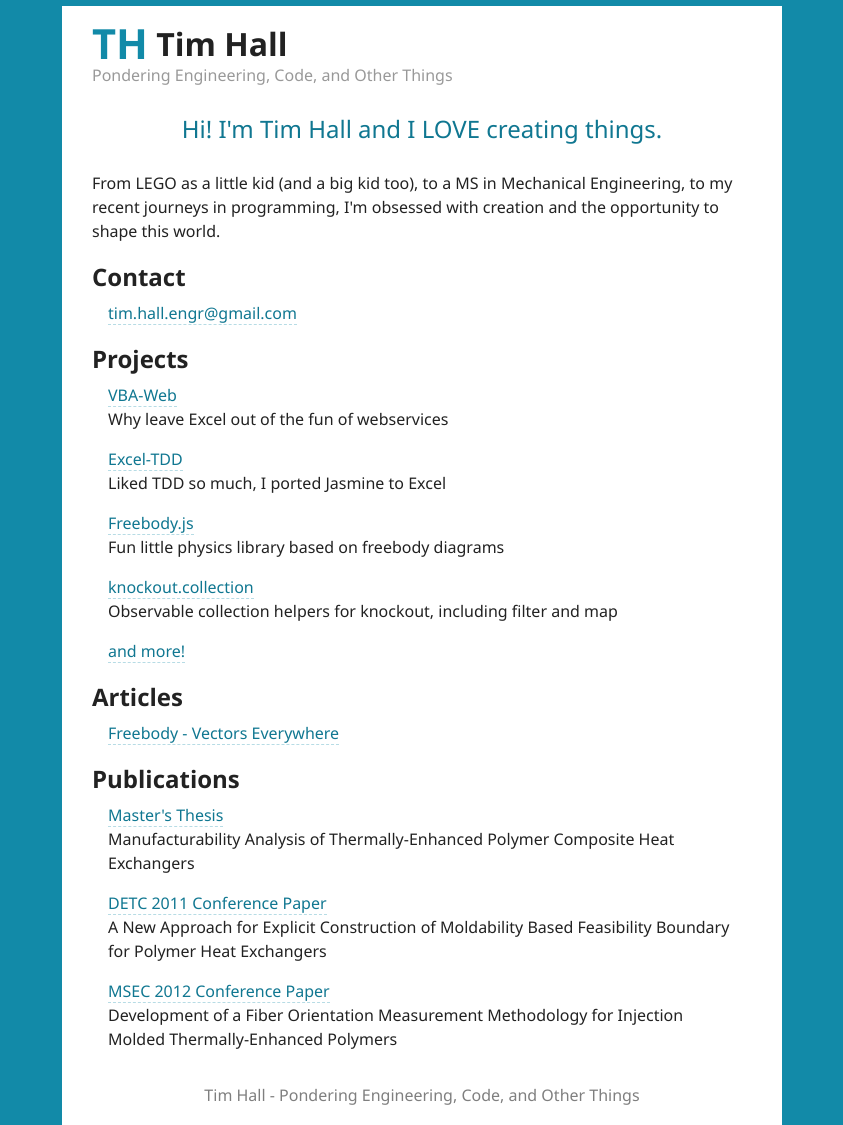
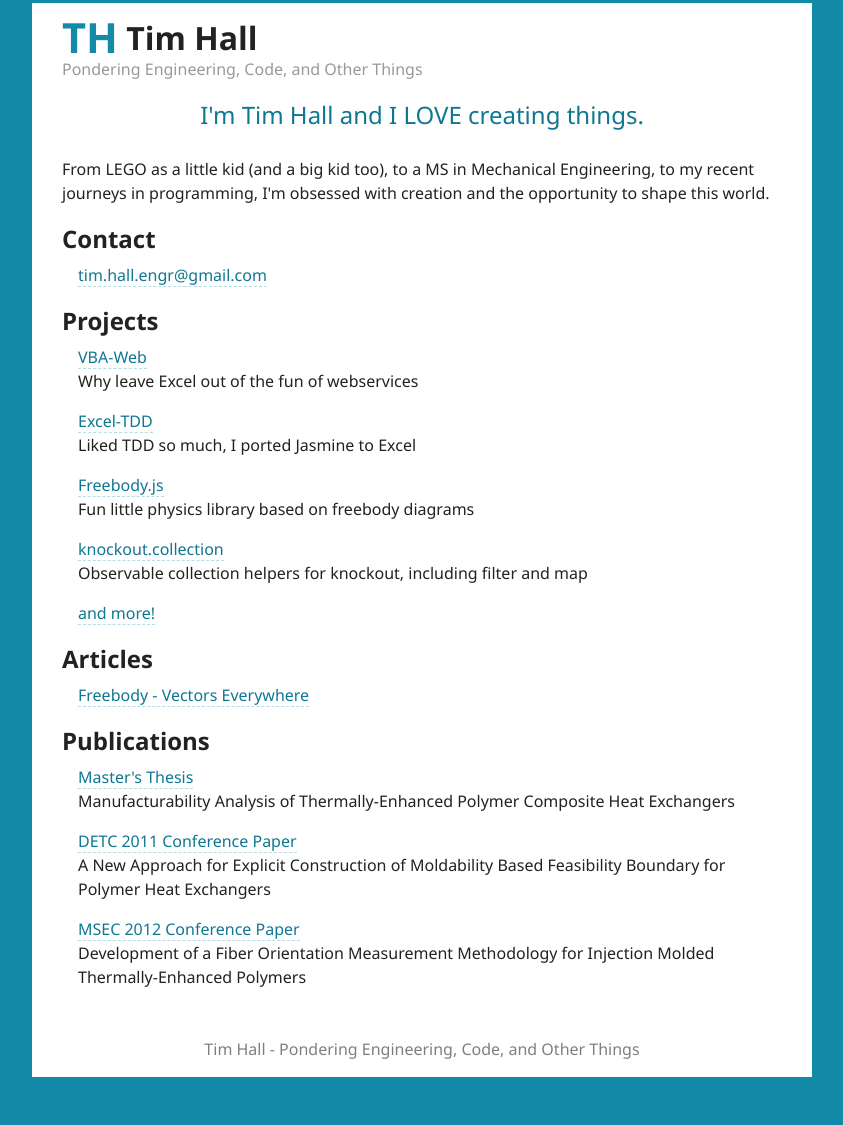
Before and after one commit to timhall/timhall.github.io, a Jekyll site: the page built from index.html, in a window 1280 px wide. Shown: the whole page, without its empty margins (218-1061 px from the left). Built offline with Jekyll 4.4.1, drawn with Linux system fonts in a browser that asks for light colours; Markdown is read by kramdown in place of the engine named in the settings; after the commit the page ends 1080 px from its top, so only the background shows below that.

Commit message:
Updates
- Update layout and styling
- Add timeline
- Remove old code

```diff
--- /dev/null
+++ b/_css/_article.scss
@@ -0,0 +1,67 @@
+// Article
+// ----------------------------------------------------- //
+
+.article-header {
+  @extend .container;
+
+  margin-top: 0.2em;
+  padding-top: 10px;
+  padding-bottom: 1em;
+  background-color: #fff;
+}
+
+.article-title {
+  margin: 0;
+}
+
+.logo {
+  color: $primary-color;
+  font-size: 1.3em;
+  font-weight: bold;
+  text-decoration: none;
+  position: relative;
+  top: 3px;
+  border: none;
+
+  &:hover {
+    color: lighten($primary-color, 3%);
+    border: none;
+  }
+}
+
+.article-meta {
+  color: #999;
+}
+
+.content {
+  @extend .container;
+  @extend .clearfix;
+
+  background: #fff;
+
+  & > p:first-child, & > h1:first-child, & > h2:first-child {
+    margin-top: 0;
+  }
+  & > p:last-child, & > ul:last-child, & > ol:last-child {
+    margin-bottom: 0;
+  }
+}
+
+.article-footer {
+  @extend .container;
+  padding-top: 2em;
+  margin-bottom: 0.2em;
+  padding-bottom: 1em;
+  text-align: center;
+  color: darken(#b2b2b2, 20%);
+  background-color: #fff;
+}
+
+// Media
+// ----------------------------------------------------- //
+
+@media only screen and (max-width: 45em) {
+  .article-title {
+    font-size: 1.6em;
+  }
+}
--- /dev/null
+++ b/_css/_base.scss
@@ -0,0 +1,98 @@
+// Base
+// ----------------------------------------------------- //
+
+html {
+  background: $primary-color;
+}
+
+body {
+  -webkit-font-smoothing: antialiased;
+  overflow-y: scroll;
+  line-height: 1.5;
+  font-family: "Segoe UI", "Helvetica Neue", sans-serif;
+}
+
+a {
+  color: darken($primary-color, 5%);
+  text-decoration: none;
+  border-bottom: dashed 1px;
+  border-color: rgb(18, 138, 168);
+  border-color: rgba(18, 138, 168, 0.3);
+
+  &:hover {
+    border-bottom-style: solid;
+  }
+}
+
+h1, h2, h3, h4, h5, h6 {
+  line-height: 1.05;
+  margin: 0.9em 0 0 0;
+}
+
+ol, ul {
+  padding: 0 0 0 2em;
+}
+
+code {
+  font-family: Consolas, "Liberation Mono", Menlo, Courier, monospace;
+  padding: 0.1em 0.3em;
+  margin: 0;
+  background-color: rgba(0, 0, 0, 0.03);
+  border-radius: 3px;
+  font-size: 0.9em;
+
+  &.has-jax {
+    padding: 0;
+    background-color: none;
+  }
+}
+
+pre {
+  border-left: solid 2px #eee;
+  padding: 5px 0 5px 10px;
+  max-width: 50em;
+  line-height: 1.4em;
+  word-wrap: normal;
+  overflow: auto;
+
+  & > code {
+    padding: 0;
+    margin: 0;
+    background: none;
+    border-radius: 0;
+    font-size: 0.85em;
+    white-space: pre;
+  }
+
+  .hll {
+    background-color: fade-out($primary-color, 0.93);
+    display: block;
+    margin-left: -10px;
+    padding-left: 10px;
+  }
+}
+
+.container {
+  position: relative;
+  margin: 0 auto;
+  padding-left: 30px;
+  padding-right: 30px;
+}
+
+// Media
+// ----------------------------------------------------- //
+
+@media only screen and (max-width: 45em) {
+  html {
+    font-size: 0.95em;
+  }
+
+  .content {
+    padding: 10px;
+  }
+}
+@media only screen and (min-width: 45em) {
+  .container {
+    width: 45em;
+  }
+}
--- /dev/null
+++ b/_css/_home.scss
@@ -0,0 +1,31 @@
+// Home
+// ----------------------------------------------------- //
+
+.home-blurb {
+  font-size: 1.5em;
+  text-align: center;
+  color: darken($primary-color, 5%);
+}
+
+.link-list {
+  list-style: none;
+  margin: 0.7em 0;
+  padding: 0 1em;
+
+  p {
+    margin-top: 0;
+  }
+}
+
+// Media
+// ----------------------------------------------------- //
+
+@media only screen and (max-width: 45em) {
+  .home-blurb {
+    font-size: 1.3em;
+  }
+
+  .link-list {
+    padding: 0 0.5em;
+  }
+}
--- /dev/null
+++ b/_css/_timeline.scss
@@ -0,0 +1,57 @@
+.timeline {
+  list-style: none;
+  margin: 0;
+  padding: 0;
+}
+
+.timeline-item {
+  &.type-professional {
+
+  }
+
+  .company {
+    font-weight: bold;
+
+    &:after {
+      content: ", ";
+      font-weight: normal;
+    }
+  }
+
+  .location {
+    &:after {
+      content: ", ";
+    }
+  }
+
+  .dates {
+
+  }
+
+  .start-date {
+
+  }
+
+  .end-date {
+    &:before {
+      content: " - ";
+    }
+  }
+
+  .title {
+    display: block;
+  }
+
+  .details {
+    & > li > p {
+      margin: 0;
+    }
+  }
+}
+
+// Media
+// ----------------------------------------------------- //
+
+@media only screen and (max-width: 45em) {
+
+}
--- a/_layouts/default.html
+++ b/_layouts/default.html
@@ -1,17 +1,15 @@
 ---
 layout: blank
 ---
-<div class="container"><article class="content">
 <header class="article-header">
   <h1 class="article-title"><a class="logo" href="/">TH</a> {{ page.title }}</h1>
   {{ if page.meta }}
     <span class="article-meta">{{ page.meta }}</span>
   {{ endif }}
 </header>
-
+<article class="content">
   {{ content }}
-
+</article>
 <footer class="article-footer">
   Tim Hall - Pondering Engineering, Code, and Other Things
 </footer>
-</article></div>
--- a/css/main.scss
+++ b/css/main.scss
@@ -6,172 +6,7 @@ $primary-color: #128aa8;
 @import 'syntax';
 @import 'h5bp';
 
-// Base
-// ----------------------------------------------------- //
-
-html {
-  background: $primary-color;
-}
-
-body {
-  -webkit-font-smoothing: antialiased;
-  overflow-y: scroll;
-  line-height: 1.5;
-  font-family: "Segoe UI", "Helvetica Neue", sans-serif;
-}
-
-a {
-  color: darken($primary-color, 5%);
-  text-decoration: none;
-  border-bottom: dashed 1px;
-  border-color: rgb(18, 138, 168);
-  border-color: rgba(18, 138, 168, 0.3);
-
-  &:hover {
-    border-bottom-style: solid;
-  }
-}
-
-h1, h2, h3, h4, h5, h6 {
-  line-height: 1.05;
-  margin: 0.9em 0 0 0;
-}
-
-ol, ul {
-  padding: 0 0 0 2em;
-}
-
-code {
-  font-family: Consolas, "Liberation Mono", Menlo, Courier, monospace;
-  padding: 0.1em 0.3em;
-  margin: 0;
-  background-color: rgba(0, 0, 0, 0.03);
-  border-radius: 3px;
-  font-size: 0.9em;
-
-  &.has-jax {
-    padding: 0;
-    background-color: none;
-  }
-}
-
-pre {
-  border-left: solid 2px #eee;
-  padding: 5px 0 5px 10px;
-  max-width: 50em;
-  line-height: 1.4em;
-  word-wrap: normal;
-  overflow: auto;
-
-  & > code {
-    padding: 0;
-    margin: 0;
-    background: none;
-    border-radius: 0;
-    font-size: 0.85em;
-    white-space: pre;
-  }
-
-  .hll {
-    background-color: fade-out($primary-color, 0.93);
-    display: block;
-    margin-left: -10px;
-    padding-left: 10px;
-  }
-}
-
-.container {
-  position: relative;
-  margin: 0 auto;
-}
-
-.content {
-  margin: 6px auto 0 auto;
-  padding: 10px 30px;
-  background: #fff;
-}
-
-// Article
-// ----------------------------------------------------- //
-
-.article-header {
-  margin: 0.2em 0 0 0;
-}
-
-.article-title {
-  margin: 0;
-}
-
-.logo {
-  color: $primary-color;
-  font-size: 1.3em;
-  font-weight: bold;
-  text-decoration: none;
-  position: relative;
-  top: 3px;
-  border: none;
-
-  &:hover {
-    color: lighten($primary-color, 3%);
-    border: none;
-  }
-}
-
-.article-meta {
-  color: #999;
-}
-
-.article-footer {
-  margin: 2em 0 0.5em 0;
-  text-align: center;
-  color: darken(#b2b2b2, 20%);
-}
-
-// Home
-// ----------------------------------------------------- //
-
-.home-blurb {
-  font-size: 1.5em;
-  text-align: center;
-  color: darken($primary-color, 5%);
-}
-
-.link-list {
-  list-style: none;
-  margin: 0.7em 0;
-  padding: 0 1em;
-
-  p {
-    margin-top: 0;
-  }
-}
-
-// Media
-// ----------------------------------------------------- //
-
-@media only screen and (max-width: 45em) {
-  html {
-    font-size: 0.95em;
-  }
-
-  .content {
-    padding: 10px;
-  }
-
-  .article-title {
-    font-size: 1.6em;
-  }
-
-  .home-blurb {
-    font-size: 1.3em;
-  }
-
-  .link-list {
-    padding: 0 0.5em;
-  }
-}
-@media only screen and (min-width: 45em) {
-  .container {
-    width: 45em;
-  }
-}
+@import 'base';
+@import 'article';
+@import 'home';
+@import 'timeline';
--- a/index.html
+++ b/index.html
@@ -3,7 +3,7 @@ layout: default
 title: Tim Hall
 meta: Pondering Engineering, Code, and Other Things
 ---
-<p class="home-blurb">Hi! I'm Tim Hall and I LOVE creating things.</p>
+<p class="home-blurb">I'm Tim Hall and I LOVE creating things.</p>
 <p>From LEGO as a little kid (and a big kid too), to a MS in Mechanical Engineering, to my recent journeys in programming,
   I'm obsessed with creation and the opportunity to shape this world.</p>
 
```
Also changed, not shown: _data/about.yml (added, +51 -0 lines), _layouts/article.html (+13 -2 lines), _layouts/blank.html (+0 -7 lines), about/index.md (renamed from about.md, +1 -0 lines), about/timeline.html (added, +25 -0 lines), js/vendor/highlight.pack.js (deleted). Lines whose indentation alone changed are shown as unchanged.
